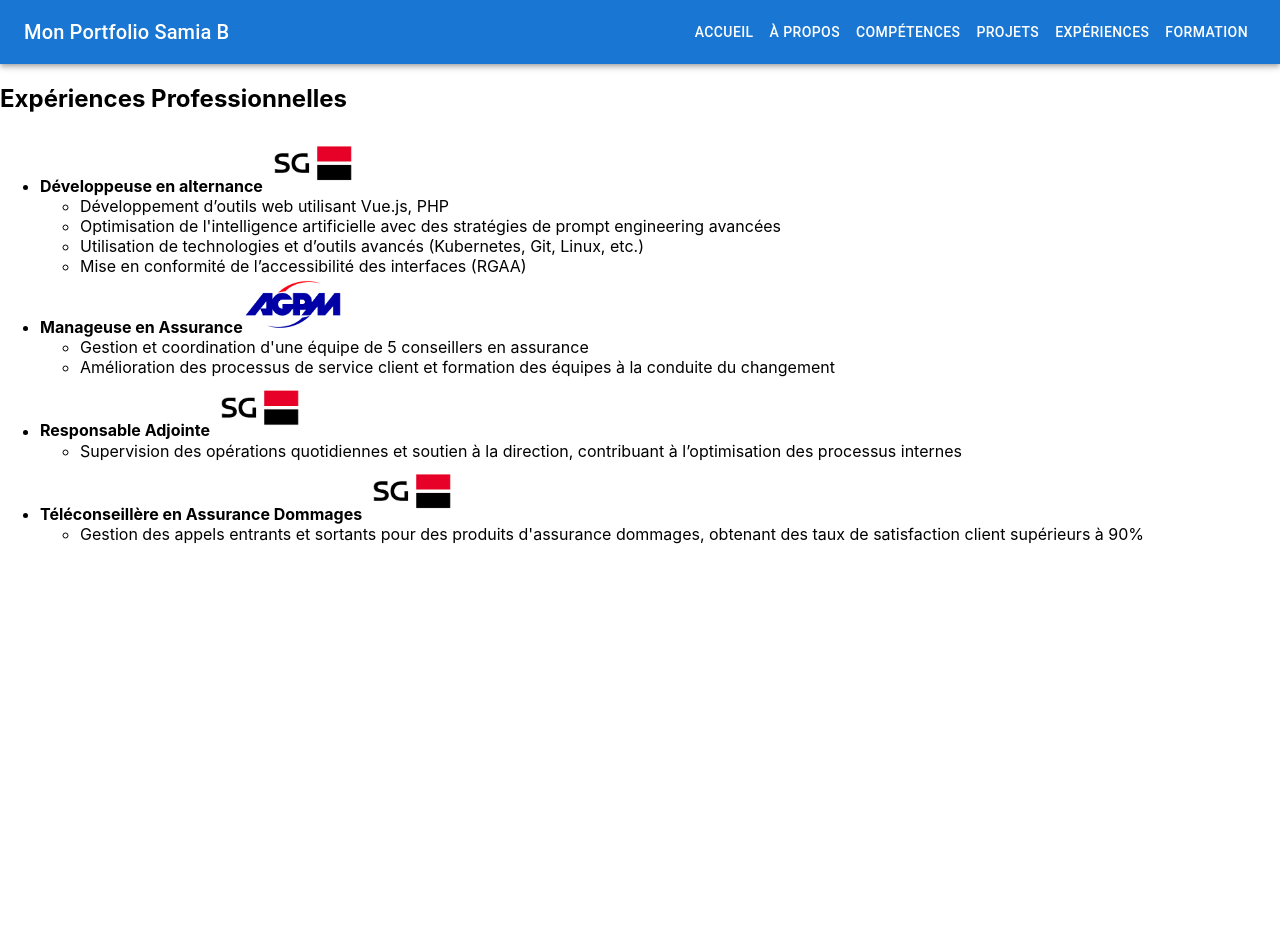
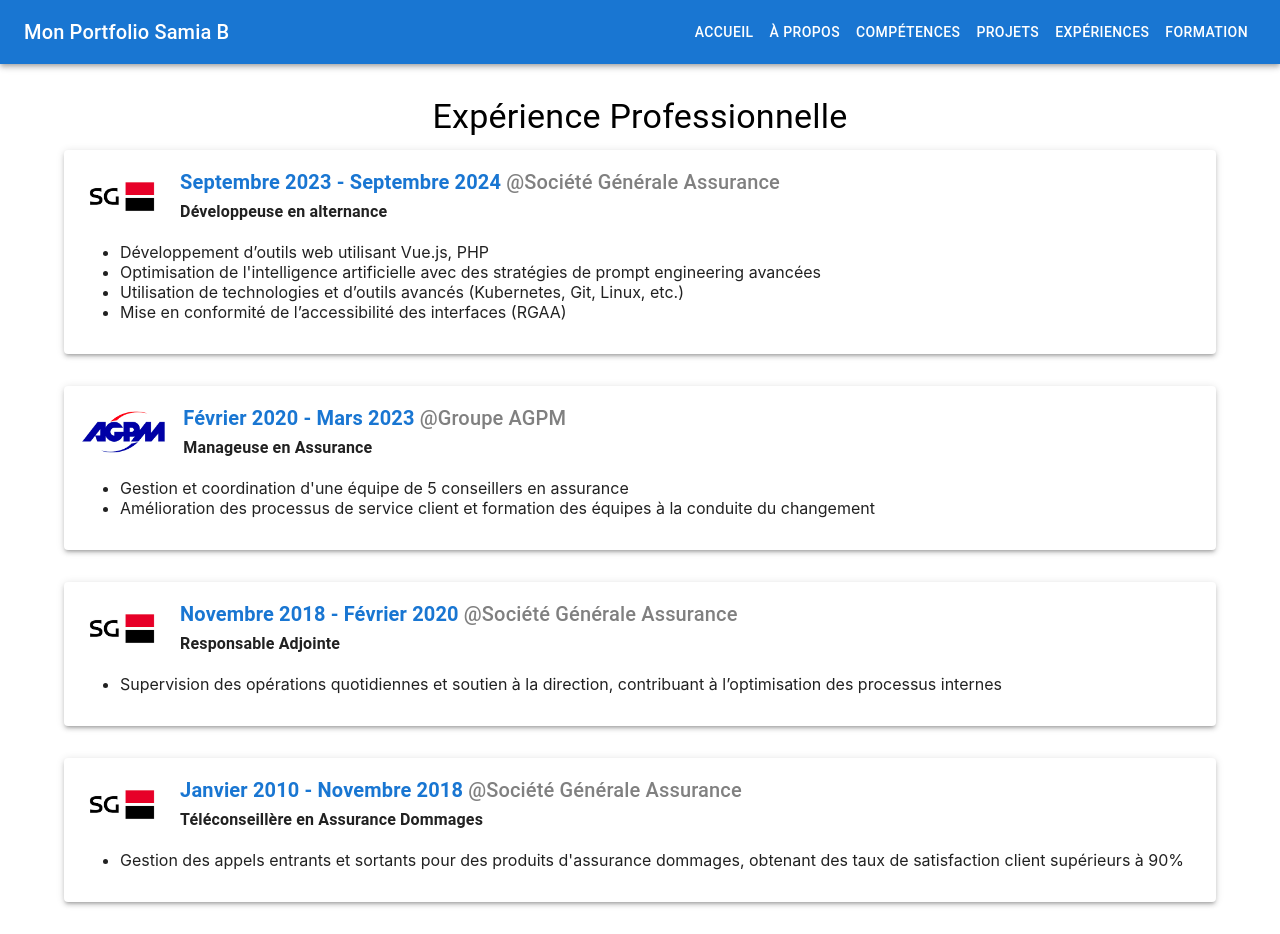
Before and after one commit to samiaB16/portfolio-openclassroom, a React (Create React App) app in the folder portfolio/: page /experiences in a window 1280 px wide. Before the commit the page ends 800 px from the top, so only its background shows below. Built offline with nearby package versions, Linux system fonts and the light colour scheme.

Commit message:
Improve the design of the Experiences component

```diff
--- a/portfolio/src/components/Experiences.js
+++ b/portfolio/src/components/Experiences.js
@@ -1,53 +1,97 @@
 import React from 'react';
+import { Container, Typography, Box, Paper, Grid } from '@mui/material';
+import { motion } from 'framer-motion';
 import sg from '../assets/societe-generale.png';
 import agpm from '../assets/agpm.png';
 
 const experiences = [
-    { company: 'Société Générale Assurance', title: 'Développeuse en alternance', logo: sg,
+  {
+    company: 'Société Générale Assurance',
+    title: 'Développeuse en alternance',
+    period: 'Septembre 2023 - Septembre 2024',
+    logo: sg,
     tasks: [
       'Développement d’outils web utilisant Vue.js, PHP',
       'Optimisation de l\'intelligence artificielle avec des stratégies de prompt engineering avancées',
       'Utilisation de technologies et d’outils avancés (Kubernetes, Git, Linux, etc.)',
-        'Mise en conformité de l’accessibilité des interfaces (RGAA)'
-      ]
+      'Mise en conformité de l’accessibilité des interfaces (RGAA)',
+    ],
   },
-    { company: 'Groupe AGPM', title: 'Manageuse en Assurance', logo : agpm,
+  {
+    company: 'Groupe AGPM',
+    title: 'Manageuse en Assurance',
+    period: 'Février 2020 - Mars 2023',
+    logo: agpm,
     tasks: [
       'Gestion et coordination d\'une équipe de 5 conseillers en assurance',
-            'Amélioration des processus de service client et formation des équipes à la conduite du changement'
-            ]
+      'Amélioration des processus de service client et formation des équipes à la conduite du changement',
+    ],
   },
-    { company: 'Société Générale Assurance', title: 'Responsable Adjointe', logo: sg,
+  {
+    company: 'Société Générale Assurance',
+    title: 'Responsable Adjointe',
+    period: 'Novembre 2018 - Février 2020',
+    logo: sg,
     tasks: [
-            'Supervision des opérations quotidiennes et soutien à la direction, contribuant à l’optimisation des processus internes'
-          ]
+      'Supervision des opérations quotidiennes et soutien à la direction, contribuant à l’optimisation des processus internes',
+    ],
   },
-    { company: 'Société Générale Assurance', title: 'Téléconseillère en Assurance Dommages', logo: sg,
+  {
+    company: 'Société Générale Assurance',
+    title: 'Téléconseillère en Assurance Dommages',
+    period: 'Janvier 2010 - Novembre 2018',
+    logo: sg,
     tasks: [
-            'Gestion des appels entrants et sortants pour des produits d\'assurance dommages, obtenant des taux de satisfaction client supérieurs à 90%'
-          ]
+      'Gestion des appels entrants et sortants pour des produits d\'assurance dommages, obtenant des taux de satisfaction client supérieurs à 90%',
+    ],
   },
 ];
 
-function Experiences() {
+const Experience = () => {
   return (
-        <>
-        <h2>Expériences Professionnelles</h2>
+    <Container>
+      <Box my={4}>
+        <Typography variant="h4" gutterBottom textAlign="center">
+          Expérience Professionnelle
+        </Typography>
+        <Grid container spacing={4}>
+          {experiences.map((experience, index) => (
+            <Grid item xs={12} key={index}>
+              <motion.div
+                whileHover={{ scale: 1.02 }}
+                whileTap={{ scale: 0.98 }}
+              >
+                <Paper elevation={3} sx={{ padding: 2 }}>
+                  <Box display="flex" alignItems="center" mb={2}>
+                    <img
+                      src={experience.logo}
+                      alt={`${experience.company} logo`}
+                      style={{ height: '50px', marginRight: '16px' }}
+                    />
+                    <Box>
+                      <Typography variant="h6" component="h3" sx={{ color: 'grey' }}>
+                        <span style={{ color: '#1976d2', fontWeight: 'bold' }}>
+                          {experience.period}
+                        </span> @{experience.company}
+                      </Typography>
+                      <Typography variant="subtitle1" component="h4" sx={{ fontWeight: 'bold' }}>
+                        {experience.title}
+                      </Typography>
+                    </Box>
+                  </Box>
                   <ul>
-            {experiences.map((experience) => (
-                <li key={experience.id}>
-                    <strong>{experience.title}</strong>
-                    <img src={experience.logo} alt={experience.title} style={{ width: '100px' }} />
-                    <ul>
-                        {experience.tasks.map((task, index) =>
-                        <li key={experiences.task}>{task}</li>)}
-                    </ul>
-                </li>
+                    {experience.tasks.map((task, index) => (
+                      <li key={index}>{task}</li>
                     ))}
                   </ul>
-      </>
+                </Paper>
+              </motion.div>
+            </Grid>
+          ))}
+        </Grid>
+      </Box>
+    </Container>
   );
-}
+};
 
-
-  export default Experiences;
+export default Experience;
```
Lines whose indentation alone changed are shown as unchanged.
